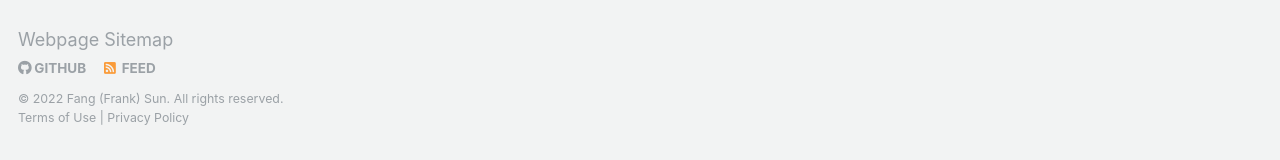
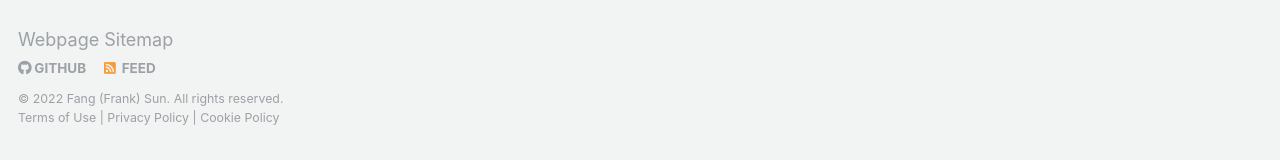
Before and after one commit to FangFrankSun/AcademicPage, a Jekyll site: the page built from _pages/about.md, in a window 1280 px wide and 1328 px high. Shown: the part 1165-1325 px from the top of the window. Built offline with Jekyll 4.4.1, drawn with Linux system fonts in a browser that asks for light colours.

Commit message:
Update footer.html

```diff
--- a/_includes/footer.html
+++ b/_includes/footer.html
@@ -23,4 +23,4 @@
 
 
 <div class="page__footer-copyright">&copy; {{ site.time | date: '%Y' }} {{ site.name | default: site.title }}. All rights reserved. <br>
- <a href="https://academic.fangfranksun.com/terms/"> Terms of Use</a> | <a href="https://academic.fangfranksun.com/privacy/"> Privacy Policy</a></div>
+ <a href="https://academic.fangfranksun.com/terms/"> Terms of Use</a> | <a href="https://academic.fangfranksun.com/privacy/"> Privacy Policy</a> | <a href="https://academic.fangfranksun.com/cookie/">Cookie Policy</a></div>
```
